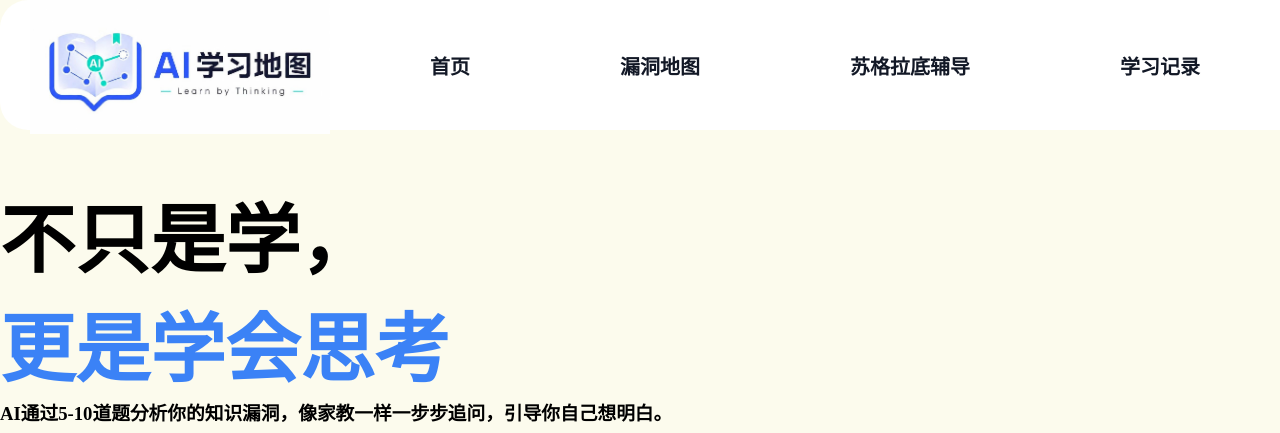
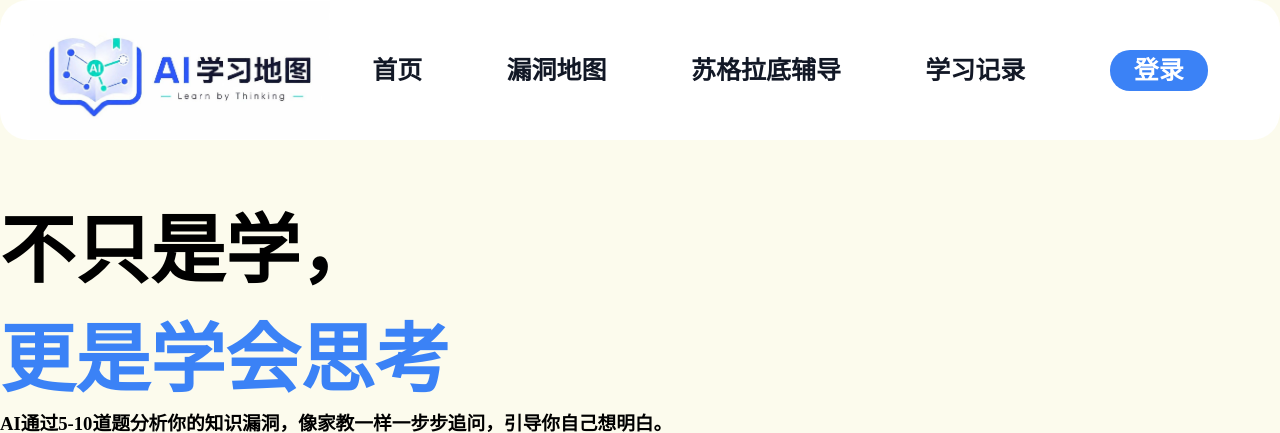
Before and after one commit to renzhekai/AI-, a Flask app: page / in a window 1280 px wide; the page is wider, and only the part inside the window is pictured. Shown: the top 433 px of that part. Run offline with Flask 3, Linux system fonts and the light colour scheme.

Commit message:
新增登录弹窗,但未接后端,未写注册窗口

```diff
--- a/app.py
+++ b/app.py
@@ -2,6 +2,7 @@
 import requests
 import openai
 from flask import Flask,render_template
+
 
 app=Flask(__name__)
 
--- /dev/null
+++ b/static/login.js
@@ -0,0 +1,7 @@
+//打开弹窗
+document.getElementById('login_button').addEventListener('click',function(e){
+	e.preventDefault();
+	document.querySelector('.Mask_layer').classList.add('show');
+	document.querySelector('.model').classList.add('show');
+});
+//关闭弹窗
--- a/static/style.css
+++ b/static/style.css
@@ -5,15 +5,15 @@
 }
 .title_main{
 	width: 1280px;
-	height: 80px;
+	height: 140px;
 	background-color: #FFFFFF;
 	margin: 0 auto;
 	padding: 25px 30px;
 	border-radius: 28px;
 	display: flex;
 	align-items: center;
-	justify-content: flex-start;
-	gap: 100px;
+	justify-content: space-between;
+	box-sizing: border-box;
 }
 .title_main img{
 	width: 300px;
@@ -21,17 +21,109 @@
 }
 .title_a{
 	background-color: #FFFFFF;
-	padding: 10px 0;
 	display: flex;
-	gap: 150px;
+	flex: 1;
+	align-items: center;
+	justify-content: space-around;
 }
 .title_a a{
 	text-decoration: none;
 	color: #121826;
 	font-weight: bold;
-	font-size: 20px;
+	font-size: 25px;
 	background-color: #FFFFFF;
+	line-height: 1;
+	white-space: nowrap;
 }
+#login_button{
+	color: white;
+	background-color: #3b82f6;
+	padding: 8px 24px;
+	border-radius: 20px;
+	transition: 0.2s;
+}
+#login_button:hover{
+	background-color: #2563eb;
+	color: white;
+}
+
+/* 遮罩层样式 */
+.Mask_layer{
+	display: none;/* 默认隐藏 */
+	position: fixed;
+	top: 0;
+	left: 0;
+	width: 100%;
+	height: 100%;
+	background-color: rgba(0, 0, 0, 0.4);
+	z-index: 999;
+}
+.Mask_layer.show{/* 显示遮罩层 */
+	display: block;
+}
+/* 遮罩层样式 */
+
+/* 弹窗样式 */
+.model{
+	display: none;/* 默认隐藏 */
+	position: fixed;
+	top: 50%;
+	left: 50%;
+	transform: translate(-50%,-50%);
+	background: #FFFFFF;
+	padding: 30px;
+	border-radius: 28px;
+	z-index: 1000;
+	width: 380px;
+	text-align: center;
+}
+.model.show{
+	display: block;/* 显示弹窗 */
+}
+/* 弹窗样式 */
+
+/* 登录标题 */
+.model h2{
+	background-color: transparent;
+}
+/* 登录标题 */
+
+/* 关闭按钮 */
+.close{
+	position: absolute;
+	top: 10px; right: 15px;
+	font-size: 24px;
+	cursor: pointer;
+	background-color: transparent;
+}
+/* 关闭按钮 */
+
+/* 输入框 */
+.model input{
+	width: 100%;
+	padding: 10px;
+	margin: 8px 0;
+	border: 1px solid #e2e8f0;
+	border-radius: 8px;
+	font-size: 16px;
+	box-sizing: border-box;
+	background-color: transparent;
+}
+/* 输入框 */
+
+/* 登录按钮 */
+.model button{
+	width: 100%;
+	padding: 10px;
+	background: #3b82f6;
+	color: #FFFFFF;
+	border: none;
+	border-radius: 8px;
+	cursor: pointer;
+	margin-top: 10px;
+}
+/* 登录按钮 */
+
 .title_a a:hover{color: #3b82f6;}
 .main{
 	margin: 0 auto;
@@ -67,6 +159,11 @@
 	padding: 10px 30px;
 	border-radius: 28px;
 	border: 1px solid #121826;
+	transition: 0.2s;
+}
+.button1 a:hover{
+	background-color: #2563eb;
+	color: white;
 }
 .button2 a{
 	text-decoration: none;
@@ -76,6 +173,11 @@
 	padding: 10px 30px;
 	border-radius: 28px;
 	border: 1px solid #121826;
+	transition: 0.2s;
+}
+.button2 a:hover{
+	background-color: #f6f8ff;
+	color: black;
 }
 .index{
 	margin: 0 auto;
--- a/templates/index.html
+++ b/templates/index.html
@@ -13,6 +13,7 @@
 				<a href="#">漏洞地图</a>
 				<a href="#">苏格拉底辅导</a>
 				<a href="#">学习记录</a>
+				<a href="#" id="login_button">登录</a>
 			</div>
 		</div>
 		<div class="main">
@@ -42,5 +43,14 @@
 				</div>
 			</div>
 		</div>
+		<div id="Mask_layer" class="Mask_layer"></div><!-- 遮罩层 -->
+		<div class="model" id="login_model"><!-- 登录弹窗类选择器 -->
+			<span id="close" class="close">&times;</span><!--关闭按钮 -->
+			<h2>登录</h2><!-- 登录标题 -->
+			<input type="username" id="login_username" placeholder="请输入用户名" /><!-- 用户名输入栏 -->
+			<input type="password" id="login_password" placeholder="请输入密码"/><!-- 密码输入栏 -->
+			<button id="login_submit">登录</button><!-- 登录按钮 -->
+		</div>
+		<script src="/static/login.js"></script>
 	</body>
 </html>
```
Also changed, not shown: 开发日志.md (added, +12 -0 lines).
